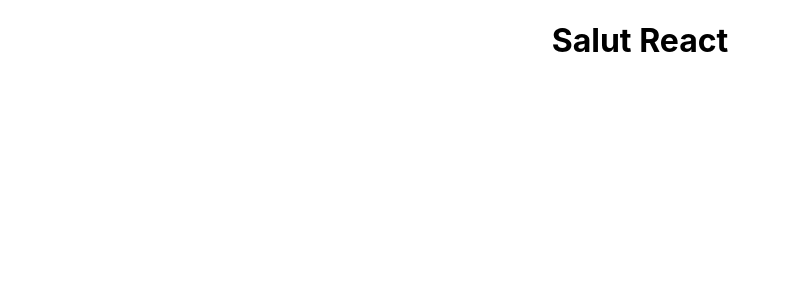
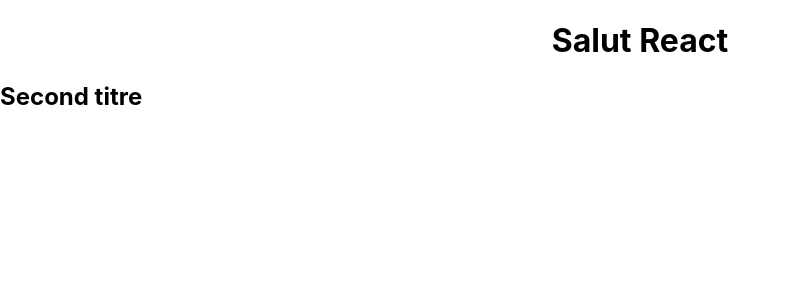
Before and after one commit to Dubmatth/react-1, a React (Create React App) app: page / in a window 1280 px wide. Shown: the top 300 px of the page, without its empty margins (0-790 px from the left). Built offline with nearby package versions, Linux system fonts and the light colour scheme.

Commit message:
Modif app.js

```diff
--- a/src/App.js
+++ b/src/App.js
@@ -1,12 +1,15 @@
-import React, { Component } from 'react';
+import React, { Component, Fragment } from 'react';
 import './App.css';
 
 class App extends Component {
   render() {
     return (
-      <div className="App">
-        <h1>Salut React</h1>
-      </div>
+      <Fragment>
+        <div className="App">
+          <h1>Salut React</h1>
+        </div>
+        <h2>Second titre</h2>
+      </Fragment>
     );
   }
 }
```
